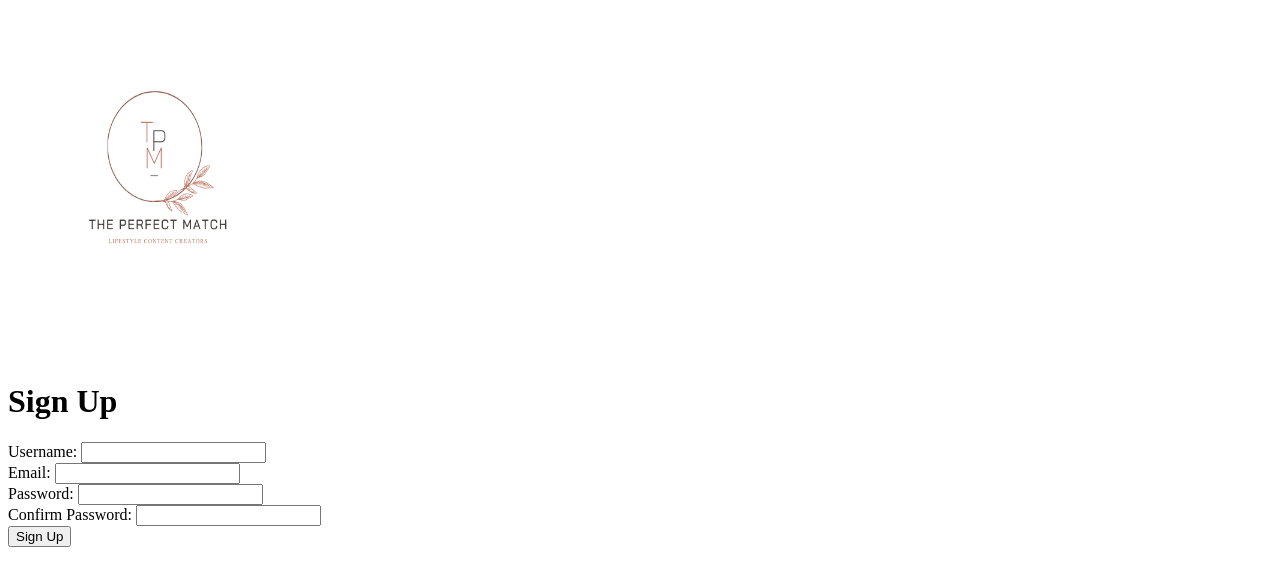
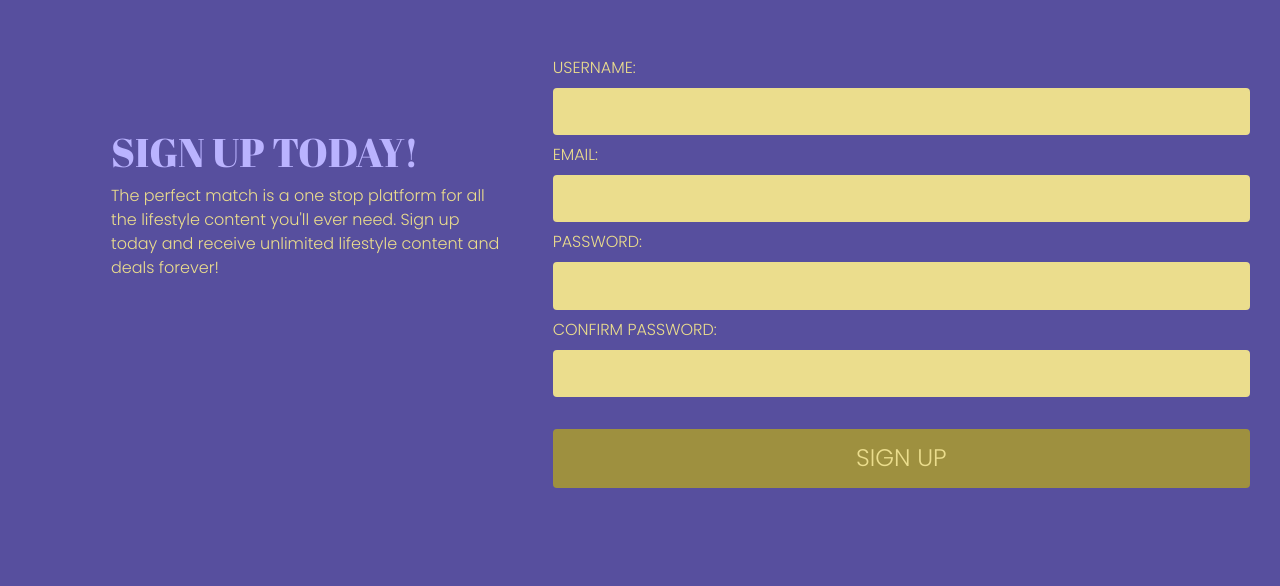
Before and after one commit to yenum/formvalidation, a plain HTML site: page index.html in a window 1280 px wide. Drawn offline with nearby package versions, Linux system fonts and the light colour scheme.

Commit message:
Edit CSS and HTML

```diff
--- a/css/main.css
+++ b/css/main.css
@@ -1,4 +1,58 @@
-*{
-    padding: 0;
-    margin: 0;
+* {
+    background-color:#574F9E;
+    font-size: 16px;
 }
+
+.signup{
+     margin-top: 8rem;
+     margin-left: 6rem;
+}
+
+.signup h1{
+    font-family: 'Abril Fatface', Cursive;
+    font-size: 2.5em;
+    color: #BAB3FF;
+    text-transform: uppercase;
+}
+
+.signup p {
+    font-family:'Poppins', Sans-Serif;
+    font-size: 1em;
+    color: #EBDD8D;
+
+}
+
+.container {
+    margin-top: 3rem;
+}
+
+input{
+    width: 100%;
+    padding: 0.6rem 0.7rem;
+    box-sizing: border-box;
+    margin: 0.6rem 0;
+    border: 2px solid #EBDD8D;
+    border-radius: 4px;
+    background-color: #EBDD8D;
+  }
+
+  #submit {
+      margin-top: 2rem;
+  }
+
+  label{
+      padding-top: 0.5rem;
+      font-family:'Poppins', Sans-Serif;
+      font-size: 1em;
+      text-transform: uppercase;
+      color: #EBDD8D;
+  }
+
+  #subbutton {
+    background-color: #9E903F;
+    border: 2px solid #9E903F;
+    text-transform: uppercase;
+    font-size: 1.5em;
+    color: #EBDD8D;
+    font-family:  'Poppins', Sans-Serif;;
+  }
--- a/index.html
+++ b/index.html
@@ -2,41 +2,66 @@
 <html>
 <head>
     <title>Sign Up | The Perfect Match</title>
-    <link rel="stylesheet" href="css/style.css">
+    <link rel="stylesheet" href="./css/main.css">
+    <link rel="stylesheet" href="https://stackpath.bootstrapcdn.com/bootstrap/4.1.3/css/bootstrap.min.css" integrity="sha384-MCw98/SFnGE8fJT3GXwEOngsV7Zt27NXFoaoApmYm81iuXoPkFOJwJ8ERdknLPMO" crossorigin="anonymous">
+    <link href="https://fonts.googleapis.com/css?family=Abril+Fatface|Poppins:300" rel="stylesheet">
 </head>
 <body>
+    <div class="container-fluid mb-down">
+        <div class= "row">
+            <div class= "col-4 signup" >
+                <h1>Sign Up Today!</h1>
+                <p> The perfect match is a one stop platform for all the lifestyle content you'll ever need. Sign up today and receive unlimited lifestyle content and deals forever!</p>
+            </div>
+
+            <div class="col -8">
                 <div class="container">
-        <img src = "_.png" width = "300" height="350"/>
                     <form id="signup" class="form">
-            <h1>Sign Up</h1>
                         <div class="form-field">
+                            <div>
                                 <label for="username">Username:</label>
+                            </div>
                             <input type="text" required name="username" id="username" autocomplete="off">
                             <small></small>
                         </div>
 
                         <div class="form-field">
+                            <div>
                                 <label for="email">Email:</label>
+                            </div>
                             <input type="text" required name="email" id="email" autocomplete="off">
                             <small></small>
                         </div>
 
                         <div class="form-field">
+                            <div>
                                 <label for="password">Password:</label>
+                            </div>
                             <input type="password" required name="password" id="password" autocomplete="off">
                             <small></small>
                         </div>
 
 
                         <div class="form-field">
+                            <div>
                                 <label for="confirm-password">Confirm Password:</label>
+                            </div>
                             <input type="password" required name="confirm-password" id="confirm-password" autocomplete="off">
                             <small></small>
                         </div>
+                        <div class="form-field" id="submit">
+                            <input id="subbutton" type ="button" type="submit" value="Sign Up">
+                        </div>
+            </div>
 
-            <div class="form-field">
-                <input type ="button" type="submit" value="Sign Up">
         </div>
+            </div>
+
+
+
+
+
+
         </form>
     </div>
 
```
Lines whose indentation alone changed are shown as unchanged.
